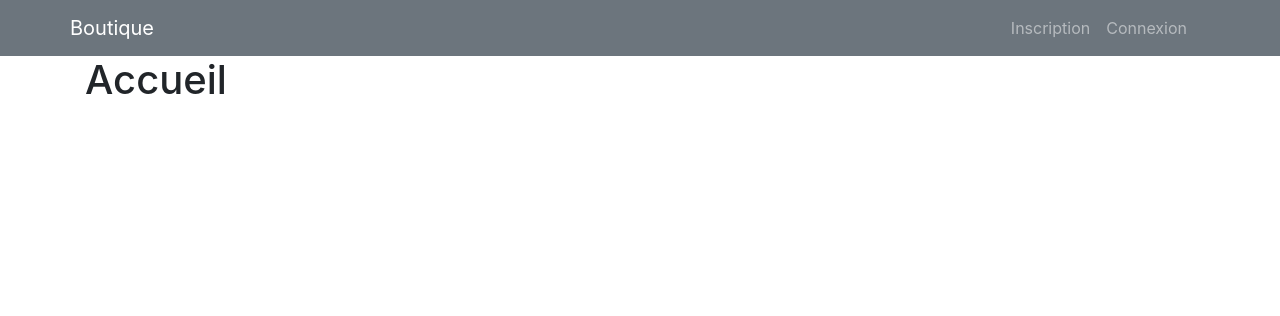
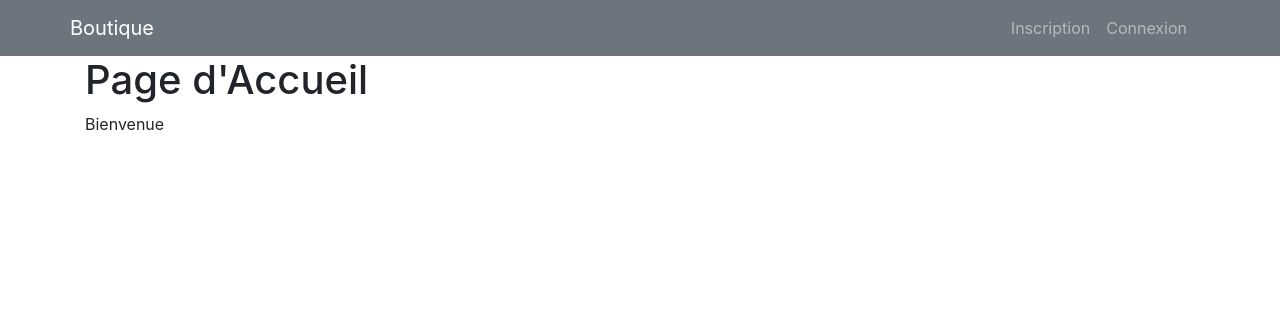
Before and after one commit to DemLapluie/php, a PHP site: page / in a window 1280 px wide. Shown: the top 316 px of the page. Run offline with PHP 8.4, Linux system fonts and the light colour scheme; data that the repository does not hold is empty.

Commit message:
changemnt accueil

```diff
--- a/index.php
+++ b/index.php
@@ -3,7 +3,8 @@ require_once __DIR__ . '/include/init.php';
 
 require __DIR__ . '/layout/top.php';
 ?>
-        <h1>Accueil</h1>
+        <h1>Page d'Accueil</h1>
+        <p>Bienvenue</p>
 <?php
 require __DIR__ . '/layout/bottom.php';
 ?>
```
